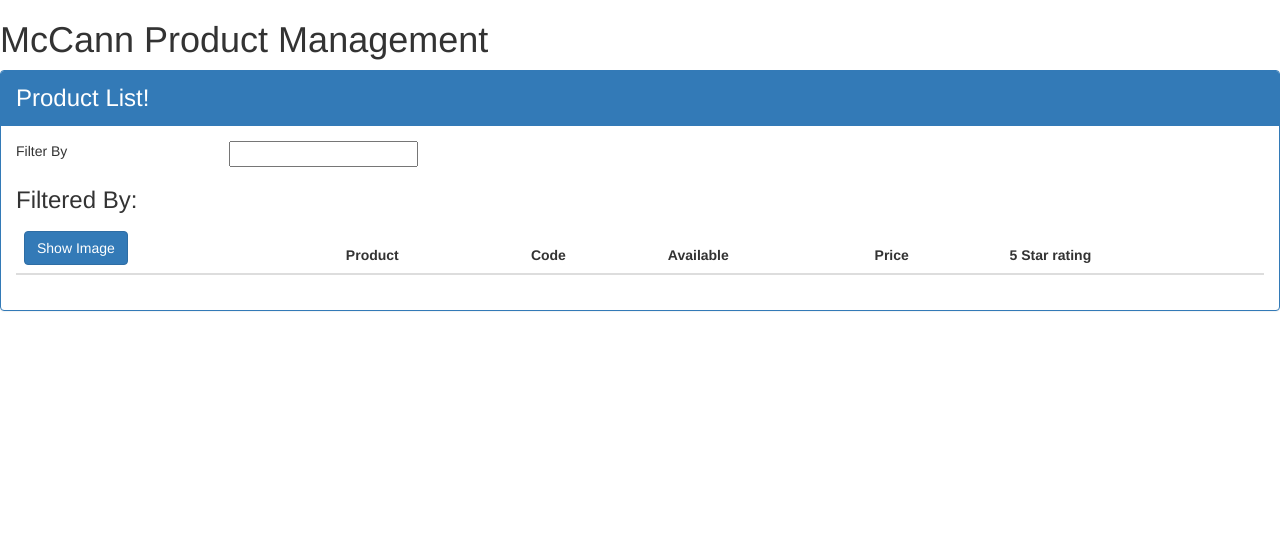
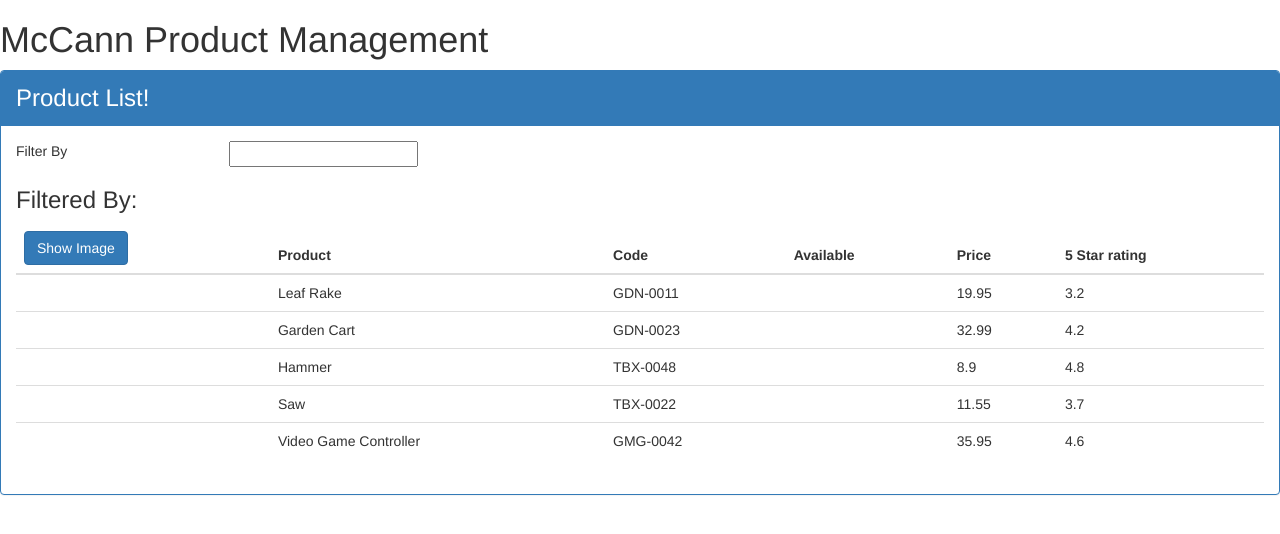
Before and after one commit to RoseBloom/APM-Working, an Angular app: page / in a window 1280 px wide. Shown: the top 534 px of the page. Built offline with nearby package versions, Linux system fonts and the light colour scheme.

Commit message:
got the list working

```diff
--- a/src/app/products/product-list.component.html
+++ b/src/app/products/product-list.component.html
@@ -18,7 +18,9 @@
         </div>
 
         <div class='table-responsive'>
-            <table class='table'>
+            <table class='table'
+            *ngIf ='products && products.length'
+            >
                 <thead>
                     <tr>
                         <th>
@@ -34,7 +36,14 @@
                     </tr>
                 </thead>
                 <tbody>
-
+                    <tr *ngFor = 'let product of products'>
+                        <td></td>
+                        <td>{{product.productName}}</td>
+                        <td>{{product.productCode}}</td>
+                        <td>{{product.produtReleaseDate}}</td>
+                        <td>{{product.price}}</td>
+                        <td>{{product.starRating}}</td>
+                    </tr>
                 </tbody>
             </table>
         </div>
--- a/src/app/products/product-list.component.ts
+++ b/src/app/products/product-list.component.ts
@@ -4,5 +4,57 @@
     templateUrl: './product-list.component.html'
 })
 export class ProductListComponent{
-    pageTitle : string = "Product List!"
+   pageTitle : string = "Product List!"
+   products: any[] = [
+    {
+        "productId": 1,
+        "productName": "Leaf Rake",
+        "productCode": "GDN-0011",
+        "releaseDate": "March 19, 2016",
+        "description": "Leaf rake with 48-inch wooden handle.",
+        "price": 19.95,
+        "starRating": 3.2,
+        "imageUrl": "http://openclipart.org/image/300px/svg_to_png/26215/Anonymous_Leaf_Rake.png"
+    },
+    {
+        "productId": 2,
+        "productName": "Garden Cart",
+        "productCode": "GDN-0023",
+        "releaseDate": "March 18, 2016",
+        "description": "15 gallon capacity rolling garden cart",
+        "price": 32.99,
+        "starRating": 4.2,
+        "imageUrl": "http://openclipart.org/image/300px/svg_to_png/58471/garden_cart.png"
+    },
+    {
+        "productId": 5,
+        "productName": "Hammer",
+        "productCode": "TBX-0048",
+        "releaseDate": "May 21, 2016",
+        "description": "Curved claw steel hammer",
+        "price": 8.9,
+        "starRating": 4.8,
+        "imageUrl": "http://openclipart.org/image/300px/svg_to_png/73/rejon_Hammer.png"
+    },
+    {
+        "productId": 8,
+        "productName": "Saw",
+        "productCode": "TBX-0022",
+        "releaseDate": "May 15, 2016",
+        "description": "15-inch steel blade hand saw",
+        "price": 11.55,
+        "starRating": 3.7,
+        "imageUrl": "http://openclipart.org/image/300px/svg_to_png/27070/egore911_saw.png"
+    },
+    {
+        "productId": 10,
+        "productName": "Video Game Controller",
+        "productCode": "GMG-0042",
+        "releaseDate": "October 15, 2015",
+        "description": "Standard two-button video game controller",
+        "price": 35.95,
+        "starRating": 4.6,
+        "imageUrl": "http://openclipart.org/image/300px/svg_to_png/120337/xbox-controller_01.png"
+    }
+]
 }
```
